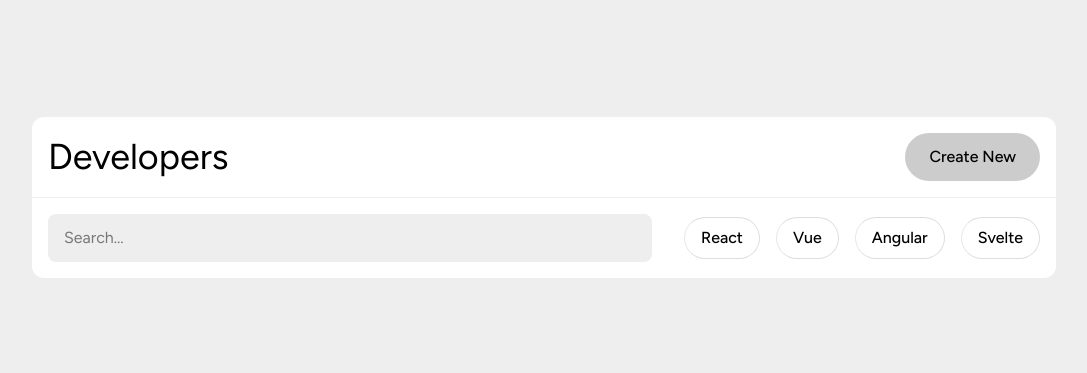
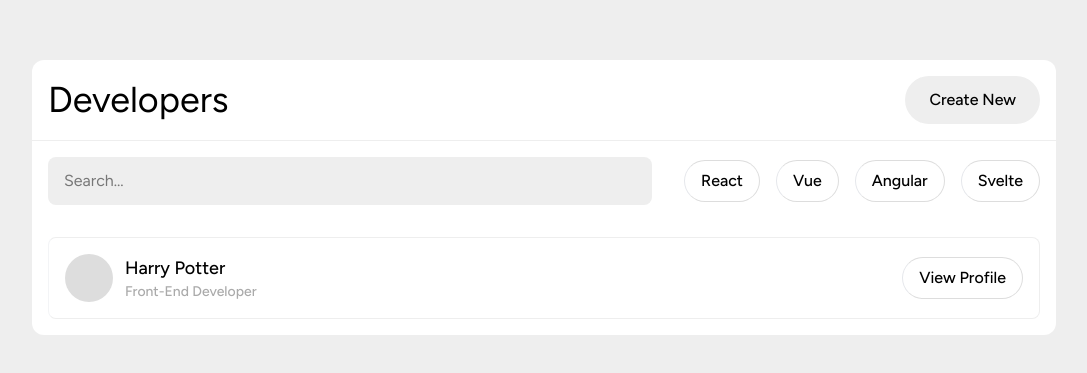
Before and after one commit to kacMadushan/developers-pool, a Vue app: page / in a window 1280 px wide. Shown: the part 203-576 px from the top of the page, without its empty margins (96-1183 px from the left). Built offline with nearby package versions, Linux system fonts and the light colour scheme.

Commit message:
Add developer row item

```diff
--- a/src/App.vue
+++ b/src/App.vue
@@ -4,7 +4,7 @@
       <div class="flex flex-col">
         <div class="flex items-center justify-between border-b border-s-gray-100 p-4">
         <h2 class="text-black-heading text-4xl">Developers</h2>
-        <button class="bg-s-gray-300 text-black-heading rounded-full cursor-pointer px-6 py-3 font-medium">Create New</button>
+        <button class="bg-s-gray-100 text-black-heading rounded-full cursor-pointer px-6 py-3 font-medium">Create New</button>
       </div>
       <div class="flex items-center justify-between gap-x-8 p-4">
         <div class="w-full">
@@ -25,7 +25,35 @@
           </li>
         </ul>
       </div>
+      <div class="flex flex-col gap-y-2 p-4">
+        <div class="flex items-center rounded-lg justify-between p-4 border border-s-gray-100">
+          <div class="flex items-center gap-x-3">
+            <div class="size-12 bg-s-gray-200 rounded-full"></div>
+            <div>
+              <h4 class="font-medium text-lg text-black-heading">Harry Potter</h4>
+              <span class="block text-s-gray-500 text-sm font-medium">Front-End Developer</span>
+            </div>
+          </div>
+          <div>
+            <button class="border border-s-gray-200 text-black-heading cursor-pointer font-medium px-4 py-2 rounded-full">View Profile</button>
+          </div>
+        </div>
+      </div>
       </div>
     </div>
   </div>
 </template>
+
+<script lang="ts">
+export default {
+  data: () => ({
+    developerList: [
+      {
+        id: '1',
+        name: 'Harry Potter',
+
+      }
+    ]
+  })
+}
+</script>
```
